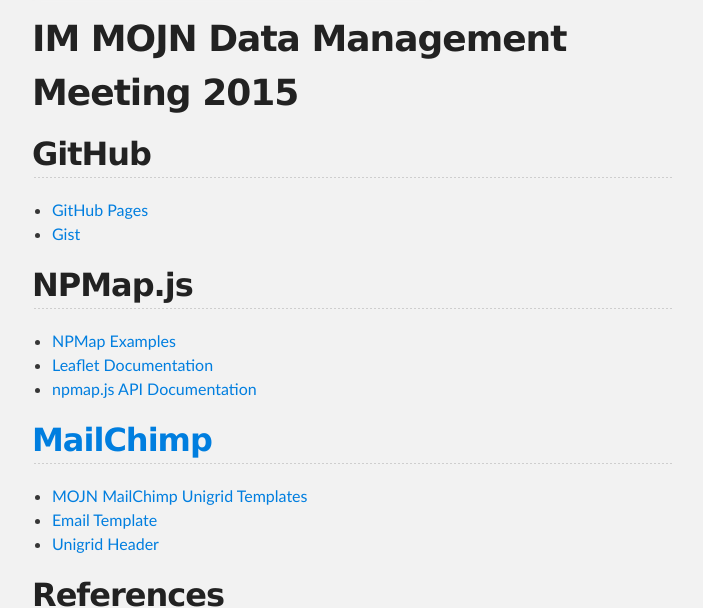
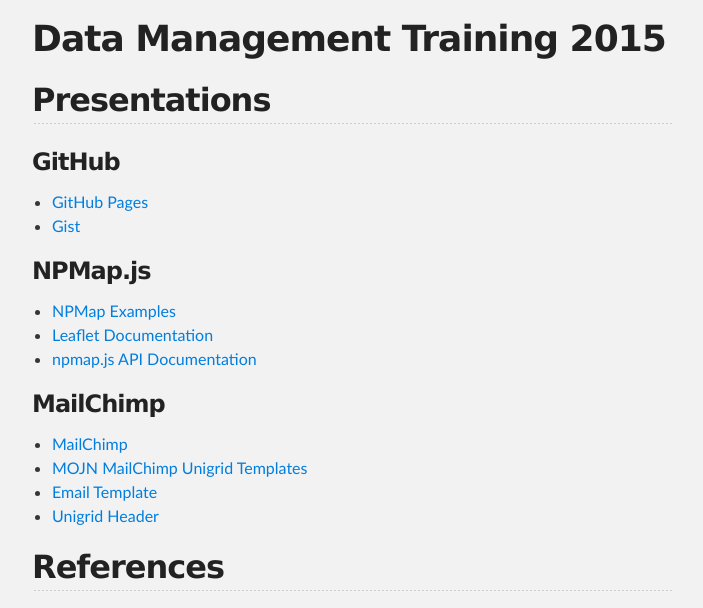
Before and after one commit to govtmirror/im-data-management-training-2015, a plain HTML site: page index.html in a window 1280 px wide. Shown: the part 590-1198 px from the top of the page, without its empty margins (288-991 px from the left). Drawn offline with Linux system fonts and the light colour scheme.

```diff
--- a/index.html
+++ b/index.html
@@ -34,18 +34,21 @@
         <p><img src="https://raw.githubusercontent.com/immojn/data-management-training-2015/gh-pages/images/mojn-centennial-transparent.png" alt="MOJN-Centennial Logo"></p>
 
 <h1>
-<a id="im-mojn-data-management-meeting-2015" class="anchor" href="#im-mojn-data-management-meeting-2015" aria-hidden="true"><span class="octicon octicon-link"></span></a>IM MOJN Data Management Meeting 2015</h1>
+<a id="data-management-training-2015" class="anchor" href="#data-management-training-2015" aria-hidden="true"><span class="octicon octicon-link"></span></a>Data Management Training 2015</h1>
 
 <h2>
-<a id="github" class="anchor" href="#github" aria-hidden="true"><span class="octicon octicon-link"></span></a>GitHub</h2>
+<a id="presentations" class="anchor" href="#presentations" aria-hidden="true"><span class="octicon octicon-link"></span></a>Presentations</h2>
+
+<h3>
+<a id="github" class="anchor" href="#github" aria-hidden="true"><span class="octicon octicon-link"></span></a>GitHub</h3>
 
 <ul>
 <li><a href="https://pages.github.com/">GitHub Pages</a></li>
 <li><a href="https://gist.github.com/">Gist</a></li>
 </ul>
 
-<h2>
-<a id="npmapjs" class="anchor" href="#npmapjs" aria-hidden="true"><span class="octicon octicon-link"></span></a>NPMap.js</h2>
+<h3>
+<a id="npmapjs" class="anchor" href="#npmapjs" aria-hidden="true"><span class="octicon octicon-link"></span></a>NPMap.js</h3>
 
 <ul>
 <li><a href="http://www.nps.gov/npmap/npmap.js/2.0.0/examples/">NPMap Examples</a></li>
@@ -53,11 +56,11 @@
 <li><a href="https://github.com/nationalparkservice/npmap.js/blob/master/API.md">npmap.js API Documentation</a></li>
 </ul>
 
-<h2>
-<a id="mailchimp" class="anchor" href="#mailchimp" aria-hidden="true"><span class="octicon octicon-link"></span></a><a href="http://mailchimp.com">MailChimp</a>
-</h2>
+<h3>
+<a id="mailchimp" class="anchor" href="#mailchimp" aria-hidden="true"><span class="octicon octicon-link"></span></a>MailChimp</h3>
 
 <ul>
+<li><a href="http://mailchimp.com">MailChimp</a></li>
 <li><a href="https://github.com/immojn/mailchimp-unigrid-templates">MOJN MailChimp Unigrid Templates</a></li>
 <li><a href="http://immojn.github.io/mailchimp-unigrid-templates/email-template.html">Email Template</a></li>
 <li><a href="http://immojn.github.io/mailchimp-unigrid-templates/signup-form-header.html">Unigrid Header</a></li>
@@ -67,7 +70,7 @@
 <a id="references" class="anchor" href="#references" aria-hidden="true"><span class="octicon octicon-link"></span></a>References</h2>
 
 <h3>
-<a id="presentations" class="anchor" href="#presentations" aria-hidden="true"><span class="octicon octicon-link"></span></a>Presentations</h3>
+<a id="presentations-1" class="anchor" href="#presentations-1" aria-hidden="true"><span class="octicon octicon-link"></span></a>Presentations</h3>
 
 <ul>
 <li><a href="http://maptime.io/anatomy-of-a-web-map/#0">Maptime - Anatomy of a Web Map</a></li>
```
Also changed, not shown: params.json (+1 -1 lines).
